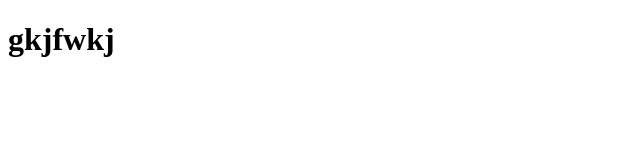
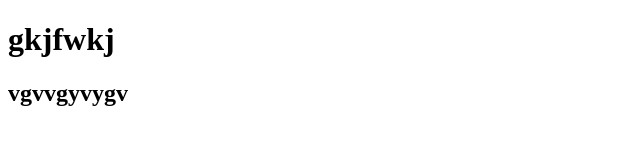
Before and after one commit to student-sanjana/new-file, a plain HTML site: page name.html in a window 1280 px wide. Shown: the whole page, without its empty margins (0-640 px from the left). Drawn offline with Linux system fonts and the light colour scheme.

Commit message:
hello text

```diff
--- a/name.html
+++ b/name.html
@@ -7,5 +7,6 @@
 </head>
 <body>
     <h1>gkjfwkj</h1>
+    <h2>vgvvgyvygv</h2>
 </body>
 </html>
```
